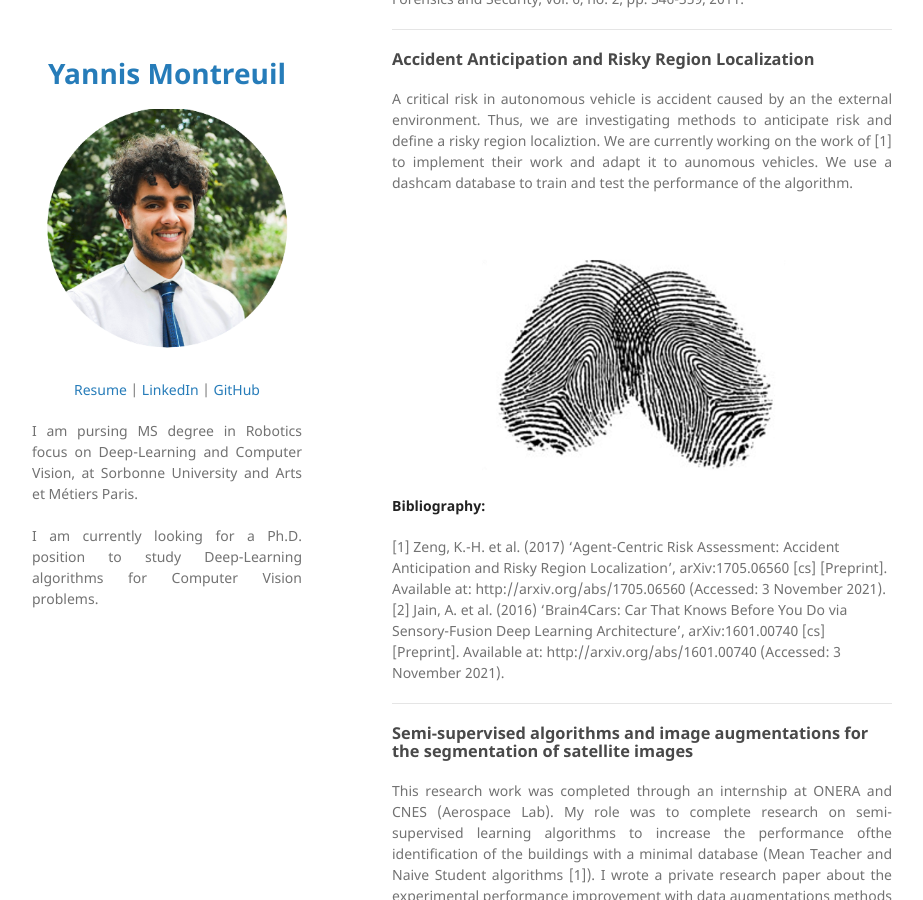
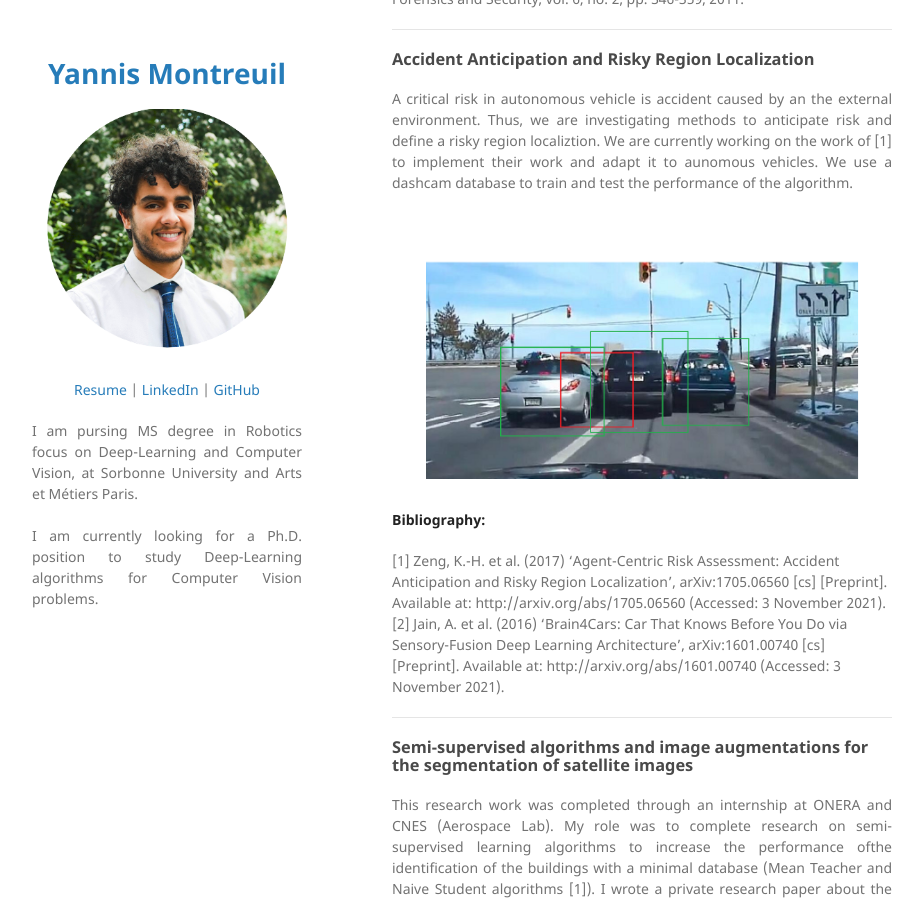
Before and after one commit to Yannis-98/yannis-98.github.io, a Jekyll site: the page built from index.md, in a window 1280 px wide and 900 px high, scrolled down 880 px. Shown: the whole window, without its empty margins (178-1101 px from the left). Built offline with Jekyll 4.4.1, drawn with Linux system fonts in a browser that asks for light colours; our own code applies the rules of GitHub Pages for plain Markdown files.

Commit message:
Update index.md

```diff
--- a/index.md
+++ b/index.md
@@ -21,7 +21,7 @@
 
 <div style="text-align: justify">A critical risk in autonomous vehicle is accident caused by an the external environment. Thus, we are investigating methods to anticipate risk and define a risky region localiztion. We are currently working on the work of [1] to implement their work and adapt it to aunomous vehicles. We use a dashcam database to train and test the performance of the algorithm. </div>
 <br>
-<center><img src="images/finger1.png"/></center>
+<center><img src="images/DASHCAM.png"/></center>
 
 **Bibliography:**
 
@@ -39,7 +39,7 @@
 <center><img src="images/satelite.png"></center>
 <br>
 **Bibliography:**
-<br>
+
 [1] Tarvainen, A. and Valpola, H. (2018) ‘Mean teachers are better role models: Weight-averaged consistency targets improve semi-supervised deep learning results’, arXiv:1703.01780 [cs, stat]. Available at: http://arxiv.org/abs/1703.01780 (Accessed: 2 August 2021)
 
 [2] French, G. et al. (2020) ‘Semi-supervised semantic segmentation needs strong, varied perturbations’, arXiv:1906.01916 [cs]. Available at: http://arxiv.org/abs/1906.01916 (Accessed: 2 August 2021)
```
